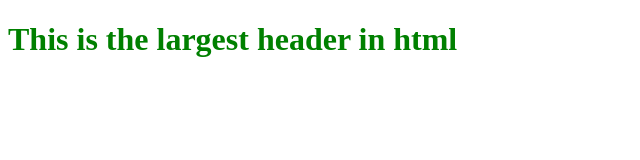
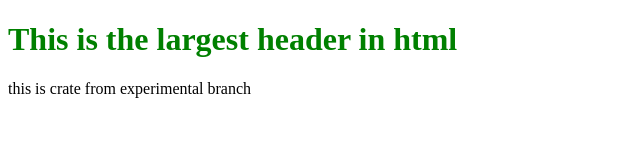
Before and after one commit to katsrk37/website-01, a plain HTML site: page index.html in a window 1280 px wide. Shown: the whole page, without its empty margins (0-640 px from the left). Drawn offline with Linux system fonts and the light colour scheme.

Commit message:
i added p tag within experimental branch

```diff
--- a/index.html
+++ b/index.html
@@ -8,6 +8,7 @@
 </head>
 <body>
     <h1>This is the largest header in html</h1>
+    <p>this is crate from experimental branch</p>
 
 
 
```
